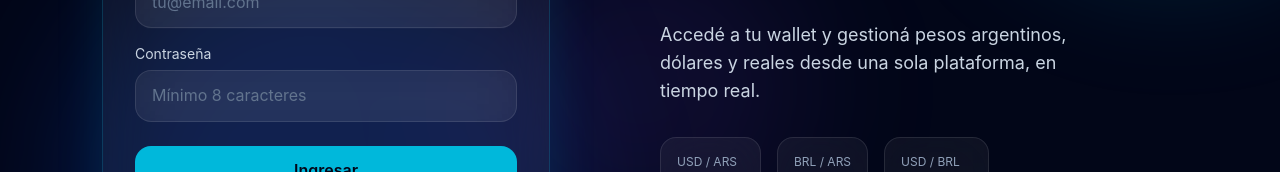
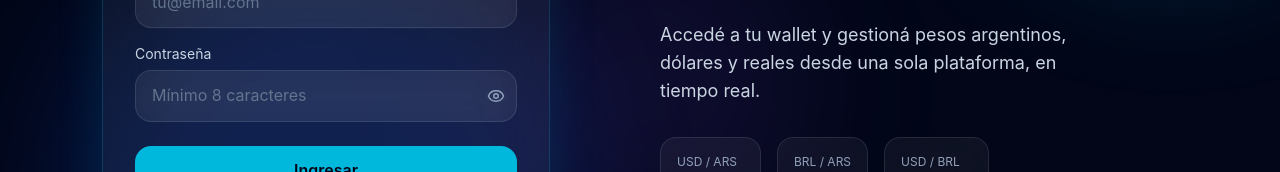
Before and after one commit to Fereiral18/LatamPay-Frontend, a React (Vite) app: page /login in a window 1280 px wide. Shown: the part 391-563 px from the top of the page. Built offline with nearby package versions, Linux system fonts and the light colour scheme; no server answers.

Commit message:
feat: Ojito para ver la contraseña en el componente form

```diff
--- a/src/components/forms/Form.tsx
+++ b/src/components/forms/Form.tsx
@@ -1,4 +1,5 @@
 import { useState } from "react";
+import { Eye, EyeOff } from "lucide-react";
 import type { FormProps, RegisterFormErrors, RegisterFormValues } from "../../types/formLogin_register.types";
 
 
@@ -39,6 +40,7 @@
   });
   const [isSubmitting, setIsSubmitting] = useState(false);
   const [serverError, setServerError] = useState<string | null>(null);
+  const [showPassword, setShowPassword] = useState(false);
 
   const runValidation = (next: RegisterFormValues): RegisterFormErrors => ({
     email: validateEmail(next.email),
@@ -145,10 +147,11 @@
         <label htmlFor="register-password" className="mb-1.5 block text-sm text-slate-300">
           Contraseña
         </label>
+        <div className="relative">
           <input
             id="register-password"
             name="password"
-          type="password"
+            type={showPassword ? "text" : "password"}
             autoComplete="new-password"
             placeholder="Mínimo 8 caracteres"
             value={values.password}
@@ -158,8 +161,19 @@
             aria-describedby={errors.password && touched.password ? "register-password-error" : undefined}
             disabled={isSubmitting}
             required
-          className={inputClass}
+            className={`${inputClass} pr-12`}
           />
+          <button
+            type="button"
+            onClick={() => setShowPassword((prev) => !prev)}
+            disabled={isSubmitting}
+            aria-label={showPassword ? "Ocultar contraseña" : "Mostrar contraseña"}
+            aria-pressed={showPassword}
+            className="absolute inset-y-0 right-0 flex items-center px-3 text-slate-400 transition hover:text-cyan-400 focus:text-cyan-400 focus:outline-none disabled:opacity-50"
+          >
+            {showPassword ? <EyeOff size={18} /> : <Eye size={18} />}
+          </button>
+        </div>
         {errors.password && touched.password && (
           <p id="register-password-error" role="alert" className="mt-1 text-xs text-red-400">
             {errors.password}
```
Lines whose indentation alone changed are shown as unchanged.
